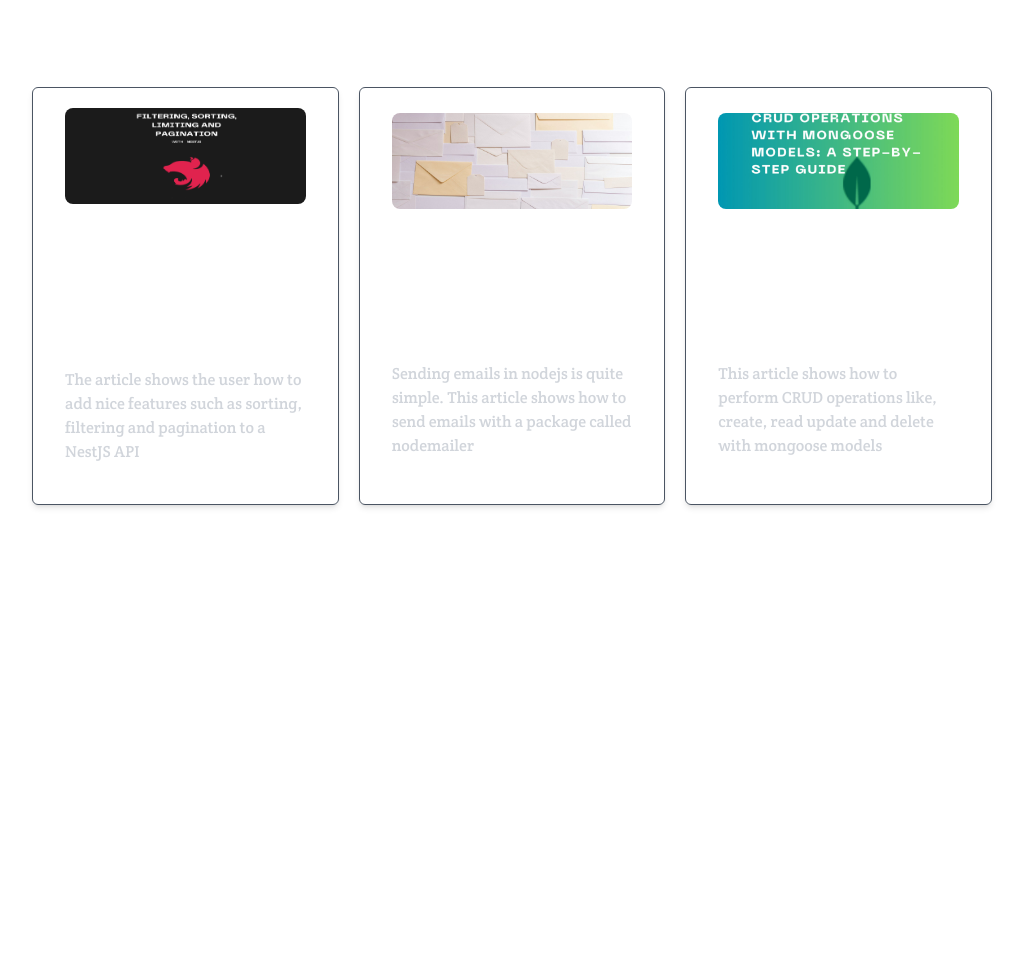
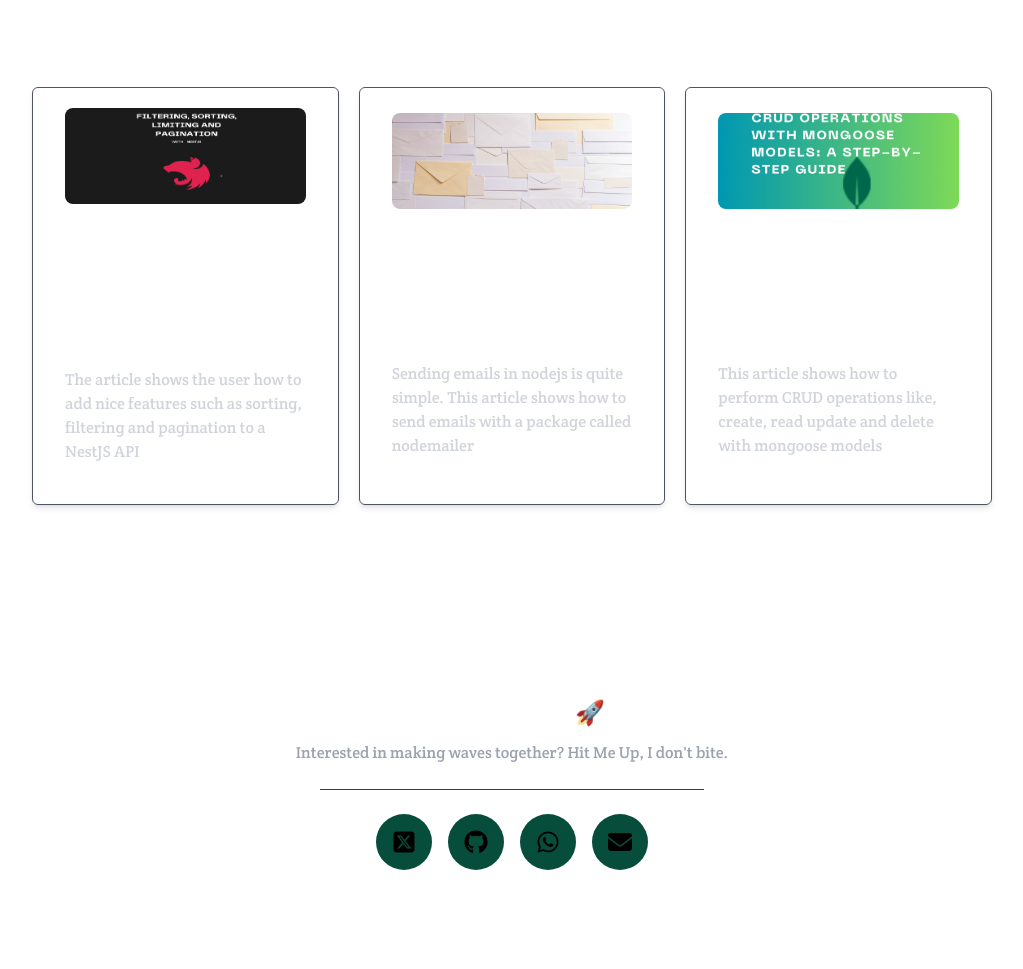
Before and after one commit to Yelsnik/portfolio-site, an Astro site: page / in a window 1280 px wide. Shown: the part 3313-4282 px from the top of the page, without its empty margins (128-1151 px from the left). Before the commit the page ends 4002 px from the top, so only its background shows below. Built offline with nearby package versions, Linux system fonts and the light colour scheme; Astro itself is replaced by a stand-in of ours; a web font is replaced by a local one.

Commit message:
added footer to the website

```diff
--- a/src/components/Welcome.astro
+++ b/src/components/Welcome.astro
@@ -2,6 +2,10 @@
 import Services from "./Services.astro"
 import Project from "./Project.astro"
 import Article from "./Article.astro"
+
+
+const date = new Date()
+const year = date.getFullYear()
 ---
 
 <div class="pb-10">
@@ -39,6 +43,33 @@ import Article from "./Article.astro"
     <!-- Articles section -->
     <Article/>
 
+    <footer class="font-crete text-gray-300 py-12 text-center">
+        <div class="max-w-4xl mx-auto px-6 md:px-12 lg:px-16">
+          <h2 class="text-2xl font-crete md:text-2xl font-semibold text-white mb-3">
+            Start a project <span class="inline-block">🚀</span>
+          </h2>
+          <p class="text-gray-400 mb-6 text-sm md:text-base">
+            Interested in making waves together? Hit Me Up, I don't bite.
+          </p>
+          <hr class="border-gray-700 w-3/4 md:w-1/2 mx-auto mb-6">
+          <div class="flex flex-wrap justify-center gap-4 mb-6">
+            <a href="https://x.com/itzz_okure" target="_blank" class="bg-emerald-900 p-3 md:p-4 rounded-full hover:bg-emerald-800">
+              <img src="./x.svg" alt="x" class="w-6 h-6">
+            </a>
+            <a href="https://github.com/Yelsnik" target="_blank" class="bg-emerald-900 p-3 md:p-4 rounded-full hover:bg-emerald-800">
+              <img src="./github.svg" alt="github" class="w-6 h-6">
+            </a>
+            <a href="https://api.whatsapp.com/send/?phone=%2B2348068686634&text&type=phone_number&app_absent=0" target="_blank" class="bg-emerald-900 p-3 md:p-4 rounded-full hover:bg-emerald-800">
+             <img src="./whatsapp.svg" alt="whatsapp" class="w-6 h-6">
+            </a>
+            <a href="mailto: kingsleyokgeorge@gmail.com" target="_blank" class="bg-emerald-900 p-3 md:p-4 rounded-full hover:bg-emerald-800">
+              <img src="./email.svg" alt="email" class="w-6 h-6">
+            </a>
+          </div>
+          <p class="text-white text-md font-bold">&copy; {year} Okure</p>
+        </div>
+      </footer>
+
 
    <script src="../scripts/script.js">
 
```
Also changed, not shown: public/email.svg (added), public/whatsapp.svg (added), public/x.svg (added).
